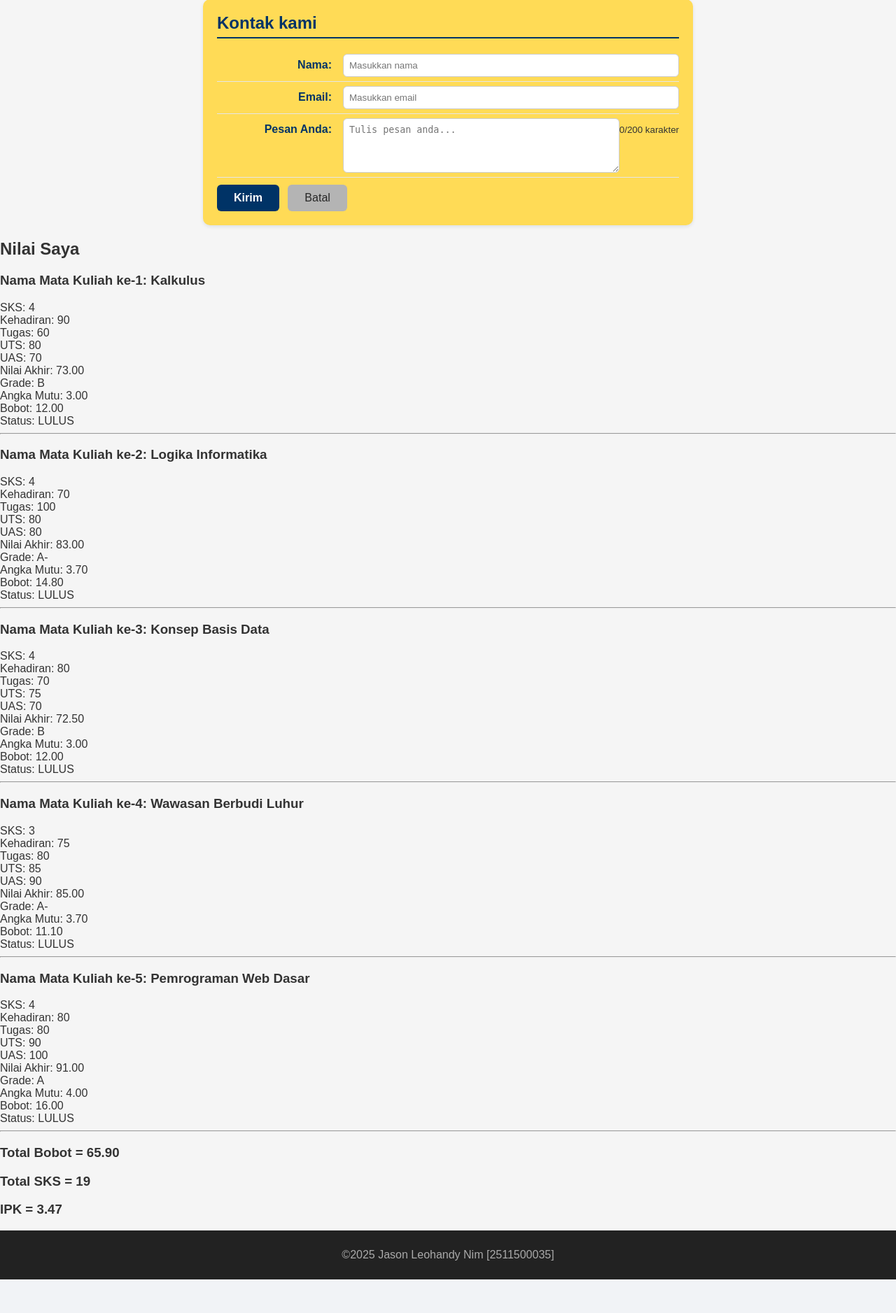
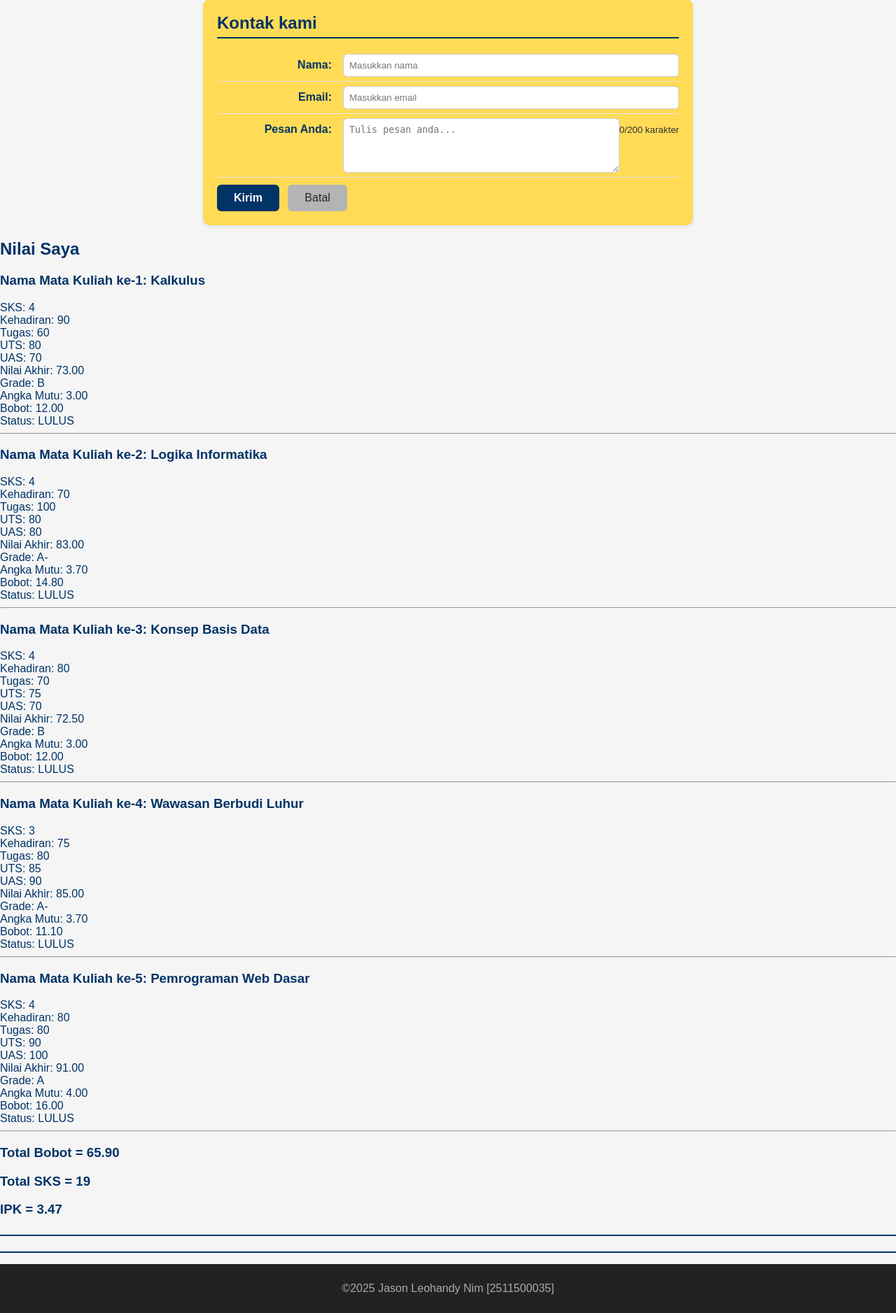
Before and after one commit to Jason-Leohandy/2511500035-PWD-TI1A-25261, a PHP site: page /pertemuan-06/index.php in a window 1280 px wide. Shown: the part 780-2657 px from the top of the page at 70% size. Before the commit the page ends 2609 px from the top, so only its background shows below. Run offline with PHP 8.4, Linux system fonts and the light colour scheme.

Commit message:
index.php

```diff
--- a/pertemuan-06/style.css
+++ b/pertemuan-06/style.css
@@ -44,7 +44,9 @@ header li a {
 
 #home h2,
 #about h2,
+#ipk,
 #contact h2 {
+
         color: #003366;
         border-bottom: 2px solid #003366;
         padding-bottom: 6px;
```
